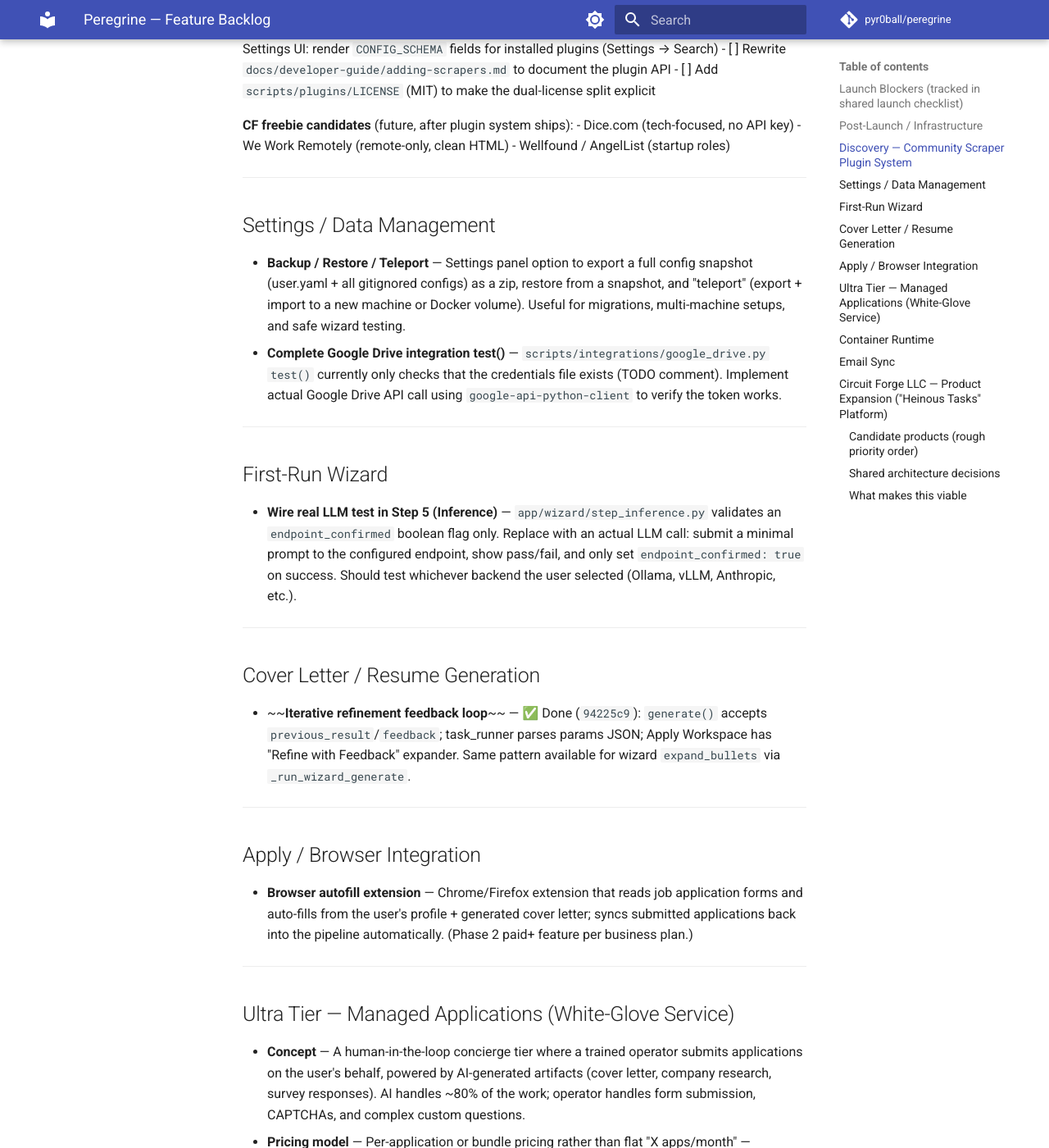
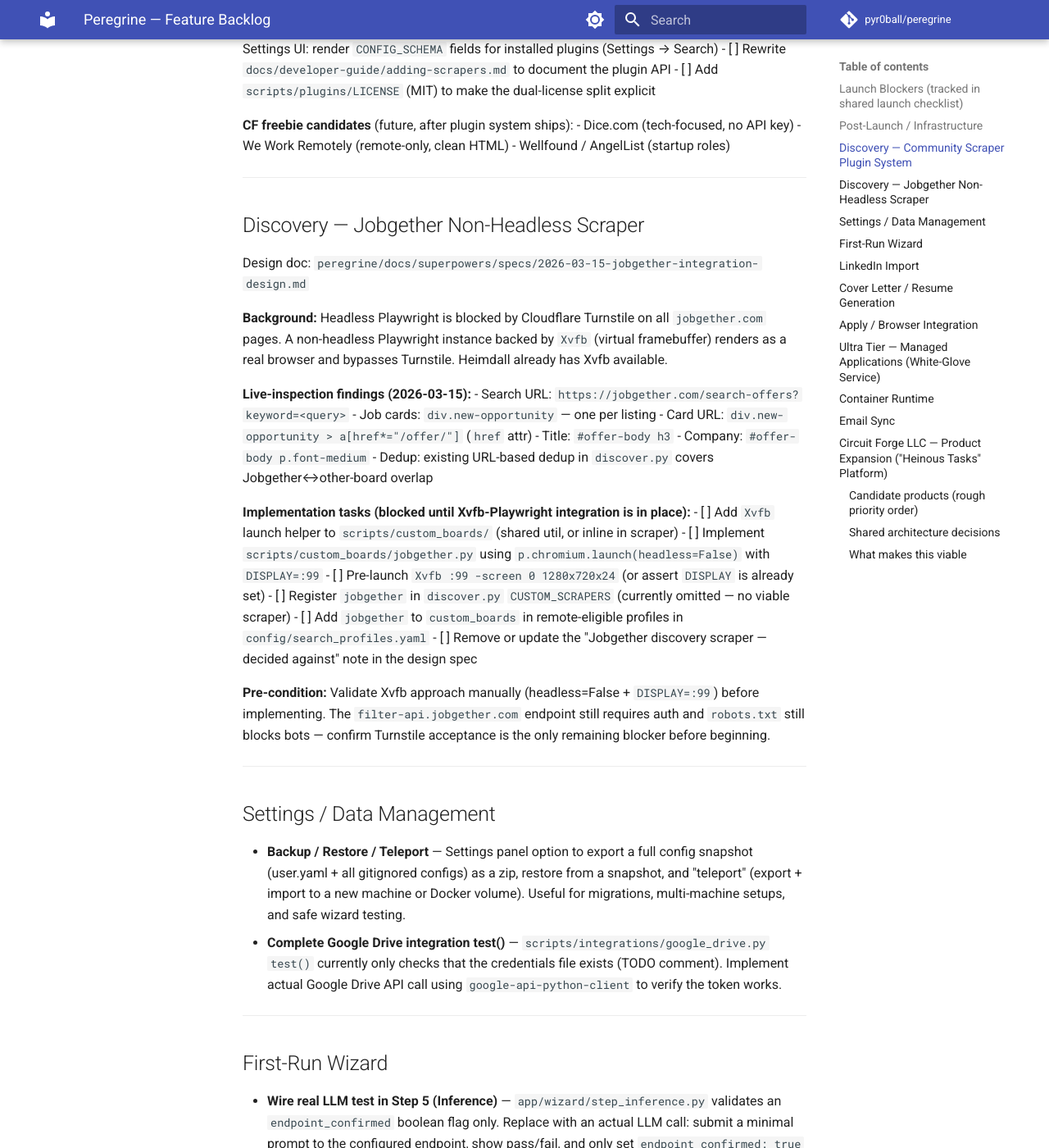
Before and after one commit to CircuitForgeLLC/peregrine, an MkDocs documentation site: the page built from docs/backlog.md, in a window 1280 px wide and 1400 px high, scrolled down 1370 px. Shown: the whole window at 82% size. Built offline with MkDocs 1.6.1 and Material for MkDocs 9.7.7, drawn with Linux system fonts in a browser that asks for light colours; some of the changed text lies outside the part shown.

Commit message:
docs: add Jobgether non-headless Playwright scraper to backlog
Xvfb-based Playwright can bypass Cloudflare Turnstile on jobgether.com.
Live inspection confirmed selectors; deferred pending Xvfb integration.

```diff
--- a/docs/backlog.md
+++ b/docs/backlog.md
@@ -50,6 +50,36 @@
 
 ---
 
+## Discovery — Jobgether Non-Headless Scraper
+
+Design doc: `peregrine/docs/superpowers/specs/2026-03-15-jobgether-integration-design.md`
+
+**Background:** Headless Playwright is blocked by Cloudflare Turnstile on all `jobgether.com` pages.
+A non-headless Playwright instance backed by `Xvfb` (virtual framebuffer) renders as a real browser and
+bypasses Turnstile. Heimdall already has Xvfb available.
+
+**Live-inspection findings (2026-03-15):**
+- Search URL: `https://jobgether.com/search-offers?keyword=<query>`
+- Job cards: `div.new-opportunity` — one per listing
+- Card URL: `div.new-opportunity > a[href*="/offer/"]` (`href` attr)
+- Title: `#offer-body h3`
+- Company: `#offer-body p.font-medium`
+- Dedup: existing URL-based dedup in `discover.py` covers Jobgether↔other-board overlap
+
+**Implementation tasks (blocked until Xvfb-Playwright integration is in place):**
+- [ ] Add `Xvfb` launch helper to `scripts/custom_boards/` (shared util, or inline in scraper)
+- [ ] Implement `scripts/custom_boards/jobgether.py` using `p.chromium.launch(headless=False)` with `DISPLAY=:99`
+- [ ] Pre-launch `Xvfb :99 -screen 0 1280x720x24` (or assert `DISPLAY` is already set)
+- [ ] Register `jobgether` in `discover.py` `CUSTOM_SCRAPERS` (currently omitted — no viable scraper)
+- [ ] Add `jobgether` to `custom_boards` in remote-eligible profiles in `config/search_profiles.yaml`
+- [ ] Remove or update the "Jobgether discovery scraper — decided against" note in the design spec
+
+**Pre-condition:** Validate Xvfb approach manually (headless=False + `DISPLAY=:99`) before implementing.
+The `filter-api.jobgether.com` endpoint still requires auth and `robots.txt` still blocks bots —
+confirm Turnstile acceptance is the only remaining blocker before beginning.
+
+---
+
 ## Settings / Data Management
 
 - **Backup / Restore / Teleport** — Settings panel option to export a full config snapshot (user.yaml + all gitignored configs) as a zip, restore from a snapshot, and "teleport" (export + import to a new machine or Docker volume). Useful for migrations, multi-machine setups, and safe wizard testing.
@@ -60,6 +90,31 @@
 ## First-Run Wizard
 
 - **Wire real LLM test in Step 5 (Inference)** — `app/wizard/step_inference.py` validates an `endpoint_confirmed` boolean flag only. Replace with an actual LLM call: submit a minimal prompt to the configured endpoint, show pass/fail, and only set `endpoint_confirmed: true` on success. Should test whichever backend the user selected (Ollama, vLLM, Anthropic, etc.).
+
+---
+
+## LinkedIn Import
+
+Shipped in v0.4.0. Ongoing maintenance and known decisions:
+
+- **Selector maintenance** — LinkedIn changes their DOM periodically. When import stops working, update
+  CSS selectors in `scripts/linkedin_utils.py` only (all other files import from there). Real `data-section`
+  attribute values (as of 2025 DOM): `summary`, `currentPositionsDetails`, `educationsDetails`,
+  `certifications`, `posts`, `volunteering`, `publications`, `projects`.
+
+- **Data export zip is the recommended path for full history** — LinkedIn's unauthenticated public profile
+  page is server-side degraded: experience titles, past roles, education, and skills are blurred/omitted.
+  Only available without login: name, About summary (truncated), current employer name, certifications.
+  The "Import from LinkedIn data export zip" expander (Settings → Resume Profile and Wizard step 3) is the
+  correct path for full career history. UI already shows an `ℹ️` callout explaining this.
+
+- **LinkedIn OAuth — decided: not viable** — LinkedIn's OAuth API is restricted to approved partner
+  programs. Even if approved, it only grants name + email (not career history, experience, or skills).
+  This is a deliberate LinkedIn platform restriction, not a technical gap. Do not pursue this path.
+
+- **Selector test harness** (future) — A lightweight test that fetches a known-public LinkedIn profile
+  and asserts at least N fields non-empty would catch DOM breakage before users report it. Low priority
+  until selector breakage becomes a recurring support issue.
 
 ---
 
```
